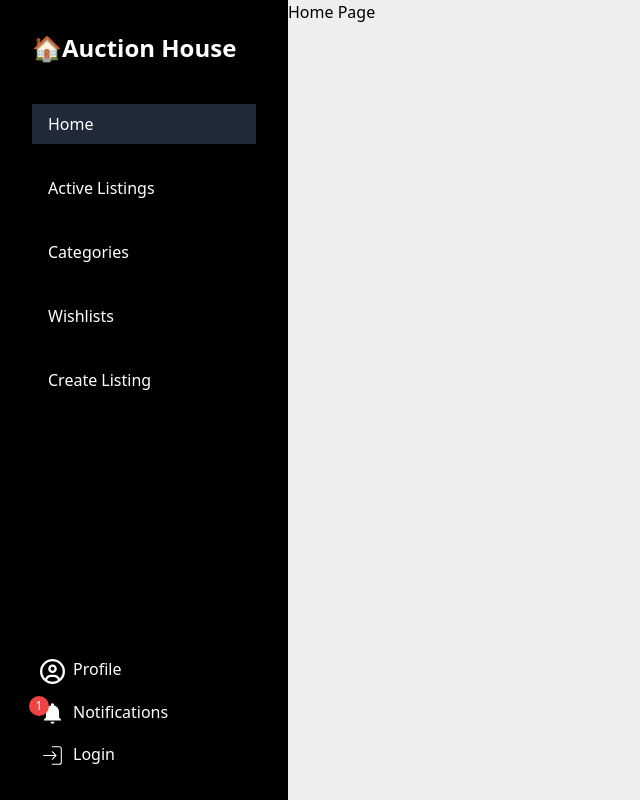
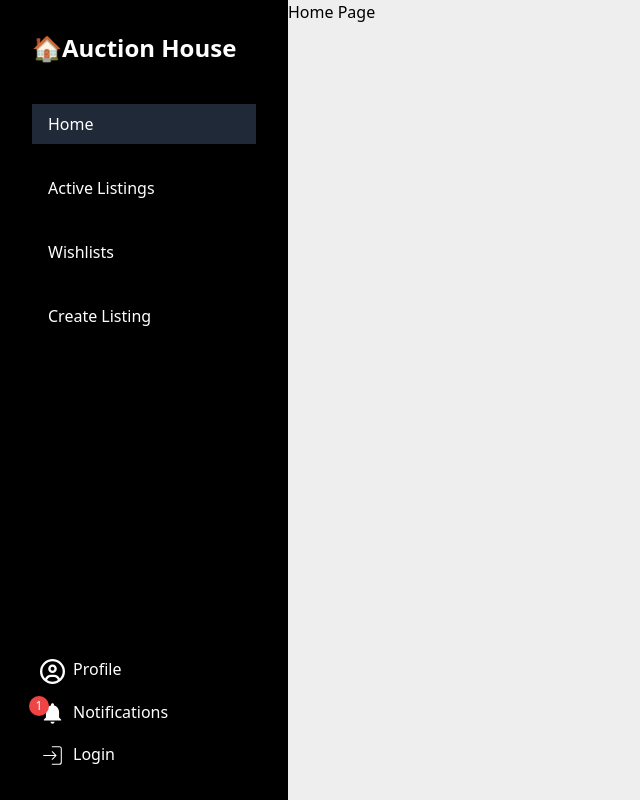
Before and after one commit to LynxQuas/auction-house, a React (Vite) app: page / in a window 1280 px wide. Shown: the whole page, without its empty margins (0-640 px from the left). Built offline with nearby package versions, Linux system fonts and the light colour scheme.

Commit message:
feat: remove categories
Signed-off-by: LynxQuas <lynxquas@gmail.com>

```diff
--- a/src/App.tsx
+++ b/src/App.tsx
@@ -18,7 +18,6 @@ const App = () => {
                     element: <ActiveListingsPage />,
                 },
                 { path: "/active-listings/:id", element: <ListingDetails /> },
-                { path: "/categories", element: <h1>Categories Page</h1> },
                 { path: "/wishlist", element: <WishlistPage /> },
                 {
                     path: "/create-listings",
--- a/src/constants/index.ts
+++ b/src/constants/index.ts
@@ -6,7 +6,6 @@ export type NavMenuTypes = {
 export const navMenu = [
     { url: "/", label: "Home" },
     { url: "/active-listings", label: "Active Listings" },
-    { url: "/categories", label: "Categories" },
     { url: "/wishlist", label: "Wishlists" },
     { url: "/create-listings", label: "Create Listing" },
 ];
```
